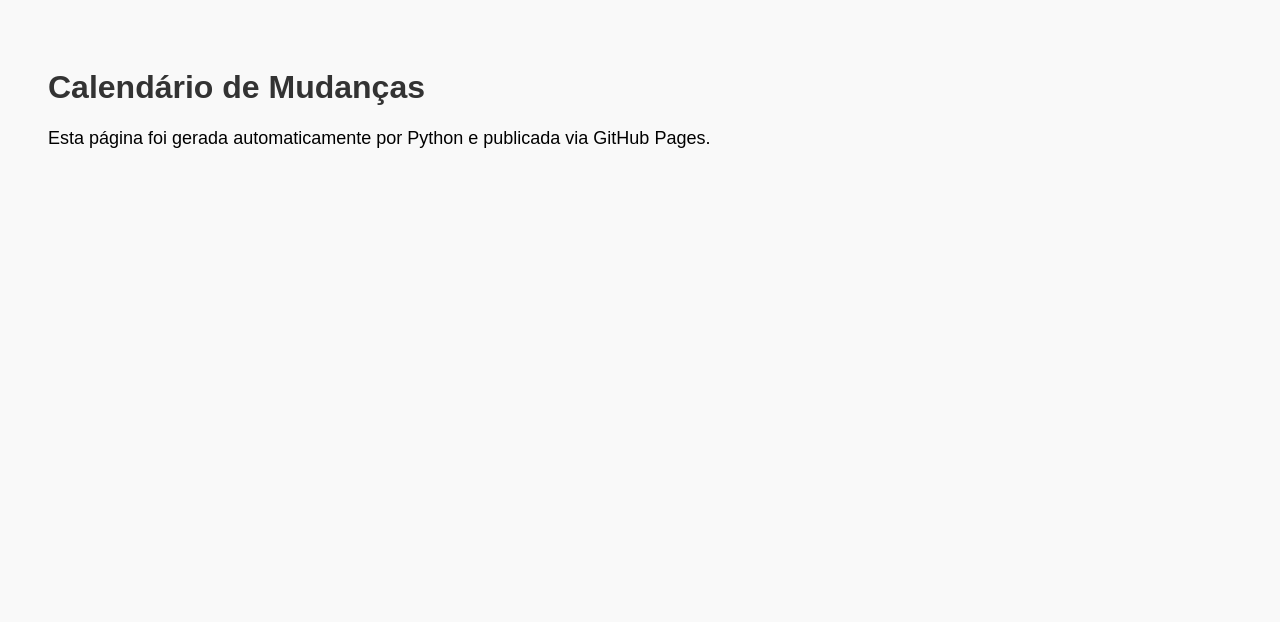
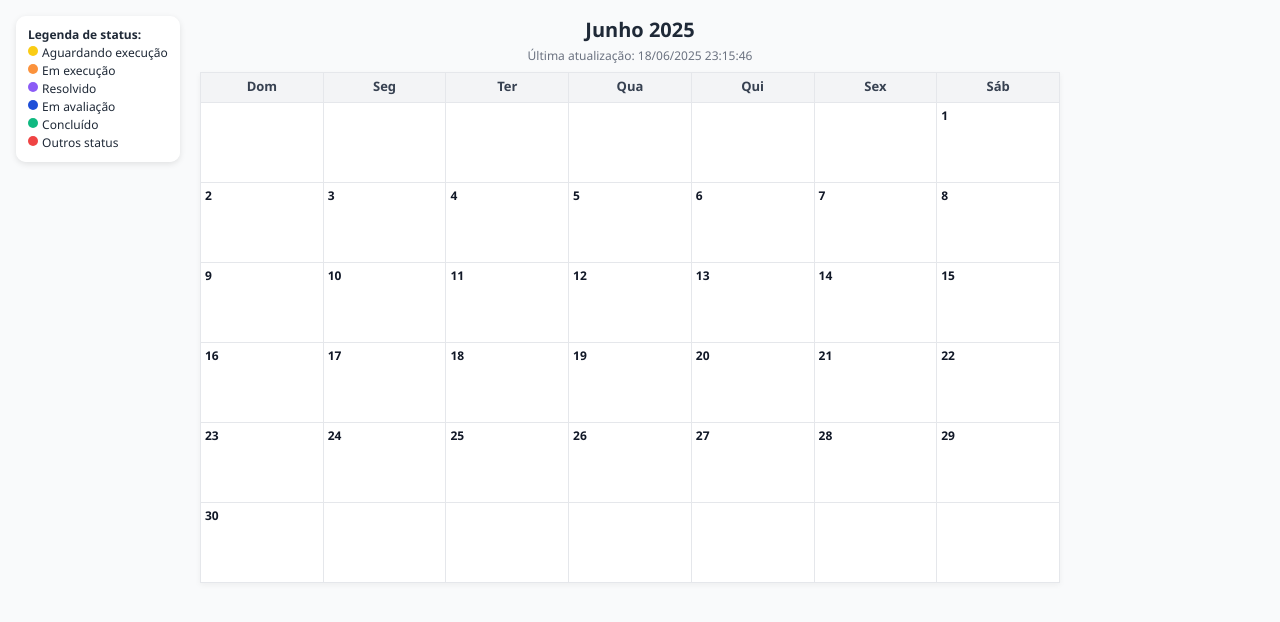
Before and after one commit to herbertBranco/calendario-mudancas-jira, a plain HTML site: page index.html in a window 1280 px wide. Drawn offline with Linux system fonts and the light colour scheme.

Commit message:
deploy: 29eb240e3f2960af0807530797a72bb99d877b28

```diff
--- a/index.html
+++ b/index.html
@@ -1,25 +1,119 @@
 
-<!DOCTYPE html>
-<html lang="pt-BR">
-<head>
-    <meta charset="UTF-8">
-    <title>Calendário de Mudanças</title>
+<html><head><meta charset="utf-8">
 <style>
 body {
-            font-family: Arial, sans-serif;
-            padding: 40px;
-            background-color: #f9f9f9;
+    font-family: 'Segoe UI', sans-serif;
+    font-size: 14px;
+    background-color: #f9fafb;
+    margin: 0;
+    padding: 0;
 }
-        h1 {
-            color: #333;
+table {
+    border-collapse: collapse;
+    width: 94%;
+    max-width: 860px;
+    margin: auto;
+    margin-left: 200px;
+    background-color: white;
+    box-shadow: 0 2px 6px rgba(0, 0, 0, 0.05);
 }
-        p {
-            font-size: 18px;
+td, th {
+    border: 1px solid #e5e7eb;
+    width: 14.2%;
+    height: 80px;
+    vertical-align: top;
+    padding: 4px;
+    font-size: 13px;
+    position: relative;
+}
+th {
+    background-color: #f3f4f6;
+    color: #374151;
+    font-size: 13px;
+    height: 30px;
+}
+.data-dia {
+    font-size: 12px;
+    font-weight: bold;
+    color: #111827;
+    margin-bottom: 4px;
+}
+.item-container {
+    margin-top: 18px;
+}
+.item-bar {
+    width: 10px;
+    height: 10px;
+    display: inline-block;
+    margin: 1px 1px 1px 0;
+    border-radius: 50%;
+}
+.status-aguardando { background-color: #facc15; }
+.status-emexecucao { background-color: #fb923c; }
+.status-resolvido { background-color: #8b5cf6; }
+.status-avaliacao { background-color: #1d4ed8; }
+.status-concluido { background-color:  #10b981; }
+.status-outros { background-color: #ef4444; }
+.contador {
+    font-size: 10px;
+    color: #6b7280;
+    margin-top: 4px;
+    text-align: right;
+}
+.mes-header {
+    display: flex;
+    flex-direction: column;
+    justify-content: center;
+    align-items: center;
+    margin: 16px 0 8px 0;
+    color: #1f2937;
+}
+.mes-header h2 {
+    font-size: 20px;
+    margin: 0;
+}
+.atualizacao {
+    font-size: 12px;
+    color: #6b7280;
+    margin-top: 4px;
+}
+.legenda-status {
+    position: fixed;
+    top: 16px;
+    left: 16px;
+    background: rgba(255, 255, 255, 0.95);
+    padding: 10px 12px;
+    border-radius: 10px;
+    box-shadow: 0 2px 6px rgba(0,0,0,0.1);
+    font-size: 12px;
+    color: #1f2937;
+    z-index: 1000;
+    max-width: 200px;
+    line-height: 1.5;
 }
 </style>
-</head>
-<body>
-    <h1>Calendário de Mudanças</h1>
-    <p>Esta página foi gerada automaticamente por Python e publicada via GitHub Pages.</p>
-</body>
-</html>
+</head><body>
+<div class='legenda-status'>
+    <strong>Legenda de status:</strong><br>
+    <span class='item-bar status-aguardando'></span> Aguardando execução<br>
+    <span class='item-bar status-emexecucao'></span> Em execução<br>
+    <span class='item-bar status-resolvido'></span> Resolvido<br>
+    <span class='item-bar status-avaliacao'></span> Em avaliação<br>
+    <span class='item-bar status-concluido'></span> Concluído<br>
+    <span class='item-bar status-outros'></span> Outros status
+</div>
+<div class='mes-header'>
+    <h2>Junho 2025</h2>
+    <div class='atualizacao'>Última atualização: 18/06/2025 23:15:46</div>
+</div>
+<table>
+<tr>
+<th>Dom</th><th>Seg</th><th>Ter</th><th>Qua</th><th>Qui</th><th>Sex</th><th>Sáb</th>
+</tr>
+<tr><td></td><td></td><td></td><td></td><td></td><td></td><td><div class='data-dia'>1</div><div class='item-container'></div></td></tr>
+<tr><td><div class='data-dia'>2</div><div class='item-container'></div></td><td><div class='data-dia'>3</div><div class='item-container'></div></td><td><div class='data-dia'>4</div><div class='item-container'></div></td><td><div class='data-dia'>5</div><div class='item-container'></div></td><td><div class='data-dia'>6</div><div class='item-container'></div></td><td><div class='data-dia'>7</div><div class='item-container'></div></td><td><div class='data-dia'>8</div><div class='item-container'></div></td></tr>
+<tr><td><div class='data-dia'>9</div><div class='item-container'></div></td><td><div class='data-dia'>10</div><div class='item-container'></div></td><td><div class='data-dia'>11</div><div class='item-container'></div></td><td><div class='data-dia'>12</div><div class='item-container'></div></td><td><div class='data-dia'>13</div><div class='item-container'></div></td><td><div class='data-dia'>14</div><div class='item-container'></div></td><td><div class='data-dia'>15</div><div class='item-container'></div></td></tr>
+<tr><td><div class='data-dia'>16</div><div class='item-container'></div></td><td><div class='data-dia'>17</div><div class='item-container'></div></td><td><div class='data-dia'>18</div><div class='item-container'></div></td><td><div class='data-dia'>19</div><div class='item-container'></div></td><td><div class='data-dia'>20</div><div class='item-container'></div></td><td><div class='data-dia'>21</div><div class='item-container'></div></td><td><div class='data-dia'>22</div><div class='item-container'></div></td></tr>
+<tr><td><div class='data-dia'>23</div><div class='item-container'></div></td><td><div class='data-dia'>24</div><div class='item-container'></div></td><td><div class='data-dia'>25</div><div class='item-container'></div></td><td><div class='data-dia'>26</div><div class='item-container'></div></td><td><div class='data-dia'>27</div><div class='item-container'></div></td><td><div class='data-dia'>28</div><div class='item-container'></div></td><td><div class='data-dia'>29</div><div class='item-container'></div></td></tr>
+<tr><td><div class='data-dia'>30</div><div class='item-container'></div></td><td></td><td></td><td></td><td></td><td></td><td></td></tr>
+</table></body></html>
```
Lines whose indentation alone changed are shown as unchanged.
